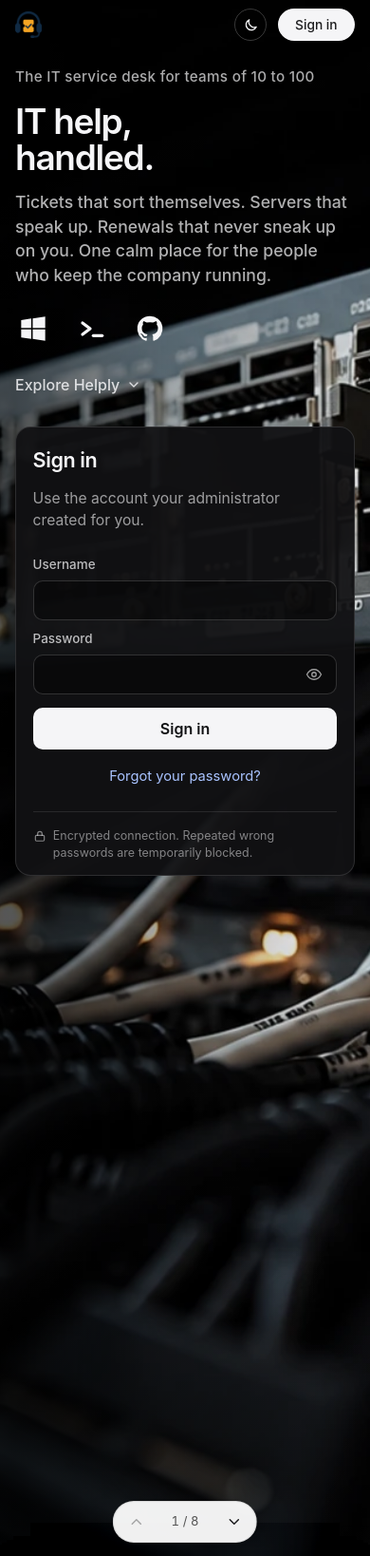
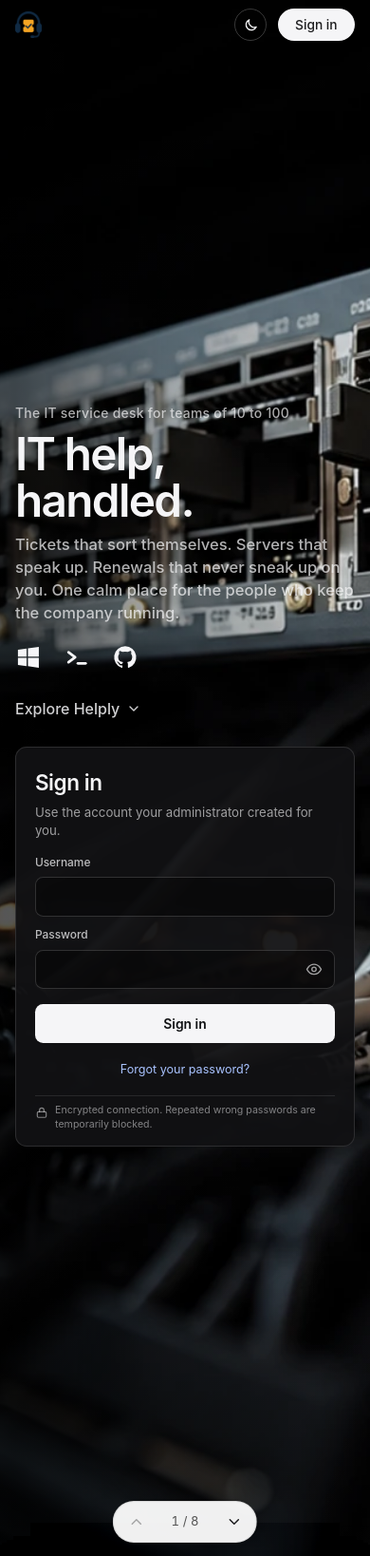
Before and after one commit to Beacon-K/Helply, a Django app: page /accounts/login/ in a window 390 px wide. Shown: the whole page at 95% size. Run offline with Django 5.2, Linux system fonts and the light colour scheme.

Commit message:
Landing: first page fits one screen, smoother page turns
- Stacked layout scales by window height and width; short landscape
  windows use two columns from 520px, so the first page never scrolls
- Page turns: dim with an overlay instead of a filter, top bar morphs
  instead of snapping, gentler easing, pictures decoded while idle
- Page-turn slide plays even when the OS reports "reduce motion"
  (Windows Server does by default); timer fallback re-arms transitions

Co-Authored-By: Claude Sonnet 5.5 <noreply@anthropic.com>

```diff
--- a/static/css/landing.css
+++ b/static/css/landing.css
@@ -408,10 +408,6 @@ html.lp-deck-on:not([data-theme="dark"]) .lp-dots button::after { background: #f
   .lp-deck-on .lp-brand span { display: none; }
   .lp-deck-on .lp-slide-in { padding: 1.2rem 1rem; }
 }
-@media (prefers-reduced-motion: reduce) {
-  .lp-deck-on .lp-slide { transition: opacity .2s linear; }
-  .lp-deck-on .lp-slide.is-after { opacity: 0; visibility: hidden; }
-}
 
 
 /* ---------- The first page stays as it was ----------
@@ -559,7 +555,7 @@ html.lp-deck-on:not([data-theme="dark"]) .lp-top:hover { background: #ececef; }
    One length (--hs) drives the cover's type, card and spacing, so it fits any desktop window: it follows the
    width on wide screens and the height on short ones (a 1920px laptop at 150% zoom is only ~550px tall).
    Under 981px the phone/tablet rules above apply unchanged. */
-@media (min-width: 981px) {
+@media (min-width: 520px) and (min-aspect-ratio: 13/10), (min-width: 981px) {
   html.lp-deck-on { --hs: clamp(13px, min(1.1vw, calc((100svh - 150px) / 27)), 26px); }
   .lp-deck-on .lp-hero-inner { font-size: var(--hs); width: min(calc(var(--hs) * 76), calc(100% - 3rem)); margin-inline: auto;
     grid-template-columns: minmax(0, 1.12fr) minmax(0, 27em); gap: 4em; }
@@ -632,8 +628,53 @@ html.lp-deck-on:not([data-theme="dark"]) .lp-top:hover { background: #ececef; }
 .lp-deck-on .lp-secure { display: flex; }
 .lp-deck-on .lp-feats li.opt { display: grid; }
 .lp-deck-on .lp-fit .lp-fig { display: block; }
-@media (min-width: 981px) {
-  html.lp-deck-on { --hs: clamp(10px, min(1.1vw, calc((100svh - 160px) / 29)), 26px); }
-  .lp-deck-on .lp-hero .lp-slide-in { padding-top: 64px; padding-bottom: 72px; }
+@media (min-width: 520px) and (min-aspect-ratio: 13/10), (min-width: 981px) {
+  html.lp-deck-on { --hs: clamp(7px, min(1.1vw, calc((100svh - 120px) / 35)), 26px); }
+  .lp-deck-on .lp-hero .lp-slide-in { padding-top: 56px; padding-bottom: 60px; }
   .lp-deck-on .lp-hero .lp-scrollcue { margin-top: .8em; }
 }
+
+/* ---------- First page on a portrait or narrow window: one screen, no scrolling ----------
+   Same idea as the wide layout: one length (--hn) sizes the type, the sign-in card and the gaps, taken from the
+   window's height and width together, so the headline, intro, icons and sign-in form always fit on one screen. */
+@media (max-width: 519px), (max-width: 980px) and (max-aspect-ratio: 13/10) {
+  html.lp-deck-on { --hn: clamp(7px, min(calc((100svh - 150px) / 58), 3.4vw), 20px); }
+  .lp-deck-on .lp-hero .lp-slide-in { padding: 60px 1rem 66px; }
+  .lp-deck-on .lp-hero-inner { font-size: var(--hn); width: min(100%, calc(var(--hn) * 46)); margin: auto; grid-template-columns: minmax(0, 1fr); gap: 1.4em; }
+  .lp-deck-on .lp-hero .lp-display { font-size: 3.6em; }
+  .lp-deck-on .lp-hero .lp-eyebrow { font-size: 1.05em; margin-bottom: .6em; }
+  .lp-deck-on .lp-hero .lp-lede { font-size: 1.25em; max-width: none; margin-top: .6em; }
+  .lp-deck-on .lp-hero .lp-install { margin-top: .8em; }
+  .lp-deck-on .lp-hero .lp-icon { width: 3.6em; height: 3.6em; border-radius: 1em; }
+  .lp-deck-on .lp-hero .lp-icon svg { width: 2.1em; height: 2.1em; }
+  .lp-deck-on .lp-hero .lp-scrollcue { margin-top: .6em; font-size: 1em; }
+  .lp-deck-on .lp-card { max-width: none; padding: 1.5em 1.5em 1.1em; border-radius: .9em; }
+  .lp-deck-on .lp-card h2 { font-size: 1.7em; margin-bottom: .2em; }
+  .lp-deck-on .lp-card-sub { font-size: 1em; margin: .3em 0 1em; }
+  .lp-deck-on .lp-form { gap: .8em; }
+  .lp-deck-on .lp-field label { font-size: .9em; }
+  .lp-deck-on .lp .lp-form input[type=text], .lp-deck-on .lp .lp-form input[type=password] { height: 3em; font-size: 1.05em; border-radius: .6em; }
+  .lp-deck-on .lp-submit { height: 3em; font-size: 1.05em; border-radius: .6em; }
+  .lp-deck-on .lp-eye { width: 2.5em; height: 2.5em; }
+  .lp-deck-on .lp-card-foot { font-size: .95em; margin-top: .8em; }
+  .lp-deck-on .lp-secure { font-size: .8em; margin-top: .8em; padding-top: .7em; }
+}
+
+/* ---------- Smoother page turns ----------
+   The jerks came from three things: (1) the first page was dimmed with `filter: brightness()`, which makes the
+   browser re-paint a full-screen photograph on every frame of the slide; a black overlay fading in is done by the
+   graphics card instead. (2) The top bar snapped from the full-width transparent bar to the floating pill the moment
+   the turn began; now it morphs along with the page. (3) The easing was an abrupt ease-in-out; this one starts
+   quickly and settles gently. */
+.lp-deck-on .lp-slide { transition: transform .9s cubic-bezier(.32, .72, 0, 1), opacity .5s linear; backface-visibility: hidden; }
+.lp-deck-on .lp-slide.is-before, .lp-deck-on .lp-hero.is-before { filter: none; }
+.lp-deck-on .lp-slide::after { content: ""; position: absolute; inset: 0; z-index: 6; background: #000; opacity: 0; pointer-events: none;
+  transition: opacity .9s cubic-bezier(.32, .72, 0, 1); }
+.lp-deck-on .lp-slide.is-before::after { opacity: calc(var(--depth, 1) * .3); }
+.lp-deck-on .lp-hero.is-before::after { opacity: .5; }
+.lp-deck-on .lp-hero .lp-hero-inner { transition: opacity .45s ease; }
+.lp-deck-on .lp-nav { transition: top .8s cubic-bezier(.32, .72, 0, 1), left .8s cubic-bezier(.32, .72, 0, 1), right .8s cubic-bezier(.32, .72, 0, 1),
+  width .8s cubic-bezier(.32, .72, 0, 1), height .8s cubic-bezier(.32, .72, 0, 1), padding .8s cubic-bezier(.32, .72, 0, 1),
+  border-radius .8s cubic-bezier(.32, .72, 0, 1), background-color .5s, border-color .5s, color .4s, backdrop-filter .35s; }
+/* The page turn plays whatever the system "reduce motion" setting says: Windows Server and remote desktops report it as on
+   by default, which silently turned the slide into a plain cut. Decorative loops stay off under that setting (see above). */
--- a/static/js/landing.js
+++ b/static/js/landing.js
@@ -85,7 +85,7 @@
     var inner = slides[n].querySelector(".lp-slide-in");
     if (inner && !(opts && opts.keepScroll)) inner.scrollTop = 0;
     try { history.replaceState(null, "", "#" + slides[n].dataset.id); } catch (e) { /* the address bar is a nicety */ }
-    lock(reduce ? 250 : 900);
+    lock(900);
   }
   function lock(ms) {
     locked = true;
@@ -172,7 +172,7 @@
       e.preventDefault();
       go(0);
       var field = document.querySelector("#signin input[name=username]");
-      setTimeout(function () { if (field) field.focus({ preventScroll: true }); }, reduce ? 0 : 900);
+      setTimeout(function () { if (field) field.focus({ preventScroll: true }); }, 900);
     });
   });
 
@@ -184,7 +184,12 @@
   slides.forEach(function (s) { s.style.transition = "none"; });
   go(start >= 0 ? start : 0, { keepScroll: true });
   locked = false;
-  requestAnimationFrame(function () { requestAnimationFrame(function () { slides.forEach(function (s) { s.style.transition = ""; }); }); });
+  // re-enable the page-turn transition once the first paint is done; a timer as well, because animation frames
+  // do not run in a hidden or throttled tab, which would leave the cards cutting instead of sliding
+  var armed = false;
+  function armTransitions() { if (armed) return; armed = true; slides.forEach(function (s) { s.style.transition = ""; }); }
+  requestAnimationFrame(function () { requestAnimationFrame(armTransitions); });
+  setTimeout(armTransitions, 120);
 
   // an in-page anchor (#signin) can leave the card scrolled; always open on its top
   slides.forEach(function (sl) { var in_ = sl.querySelector(".lp-slide-in"); if (in_) in_.scrollTop = 0; });
@@ -201,6 +206,12 @@
     first.scrollTop = 0;
   }, 400); });
 
+  // decode every card's pictures while the browser is idle, so none of them pops in during a page turn
+  window.addEventListener("load", function () {
+    var warm = function () { document.querySelectorAll(".lp-slide img").forEach(function (im) { if (im.decode) im.decode().catch(function () {}); }); };
+    if (window.requestIdleCallback) requestIdleCallback(warm, { timeout: 2500 }); else setTimeout(warm, 800);
+  });
+
   window.addEventListener("hashchange", function () {
     var i = indexOfId((location.hash || "").slice(1));
     if (i >= 0) go(i);
```
